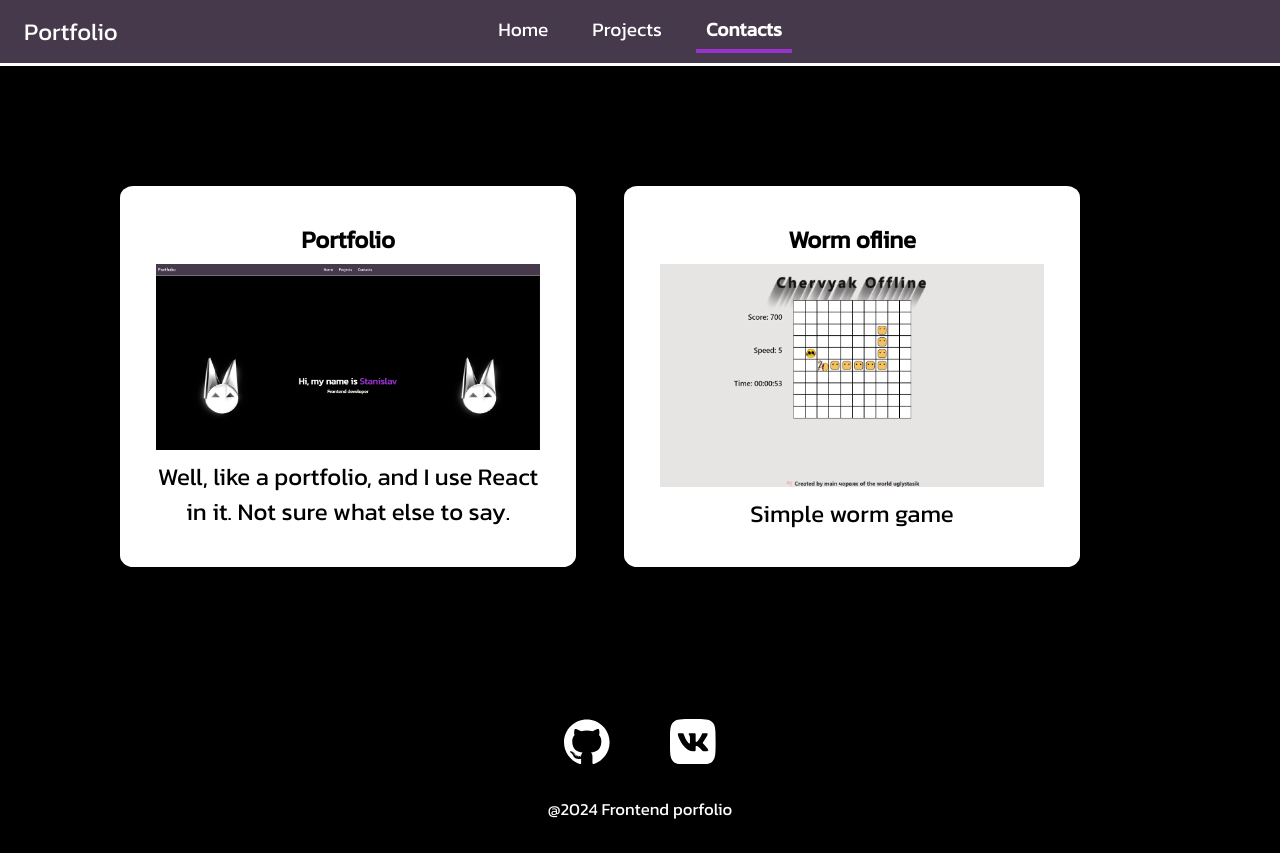
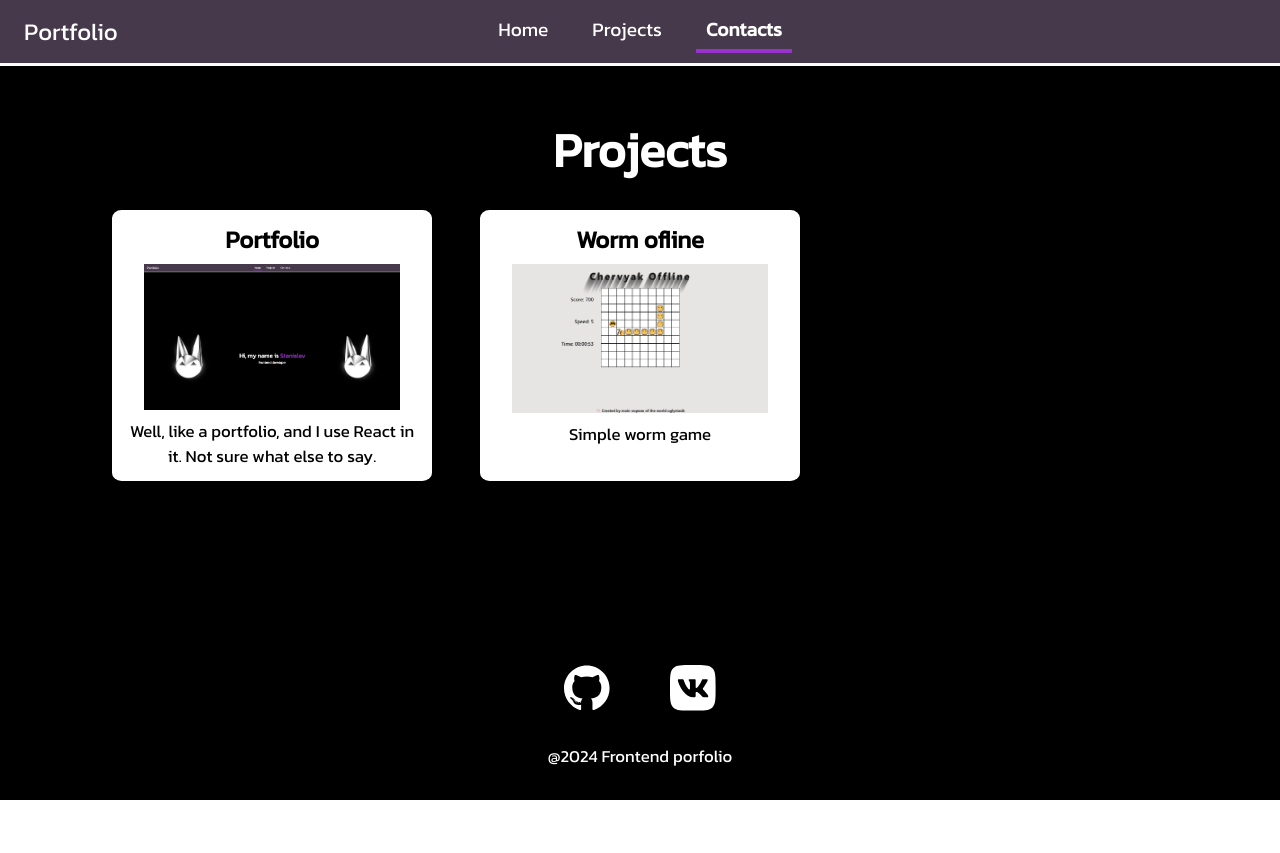
Before and after one commit to Kite-x3/Portfolio, a React (Vite) app: page /contacts in a window 1280 px wide. After the commit the page ends 800 px from the top, so only its background shows below. Built offline with nearby package versions, Linux system fonts and the light colour scheme.

Commit message:
fixed projects presentation and changed img of project1

```diff
--- a/src/components/projectBlock/ProjectBlock.module.css
+++ b/src/components/projectBlock/ProjectBlock.module.css
@@ -1,12 +1,17 @@
 .projectBlock {
   border-radius: 3%;
   background-color: white;
-  padding: 1.5rem;
+  padding: 0.5rem;
 }
 
 .projectBlock img {
-  max-width: 30vw;
+  max-width: 20vw;
+  min-width: 5vw;
 }
 .projectBlock h2 {
   margin-bottom: 0.3rem;
 }
+
+.projectBlock p {
+  font-size: 0.7rem;
+}
--- a/src/components/projectList/ProjectList.module.css
+++ b/src/components/projectList/ProjectList.module.css
@@ -1,7 +1,18 @@
 .projectContainer {
   display: grid;
-  grid-template-columns: 1fr 1fr 1fr;
+  grid-template-columns: 25vw 25vw 25vw;
   text-align: center;
   gap: 2rem;
-  padding: 5rem;
 }
+
+.projectSection {
+  display: flex;
+  flex-direction: column;
+  align-items: center;
+  margin: 2rem;
+}
+.projectSection .projectSectionHead {
+  color: white;
+  margin-bottom: 1rem;
+  font-size: 2rem;
+}
--- a/src/components/projectList/ProjectList.tsx
+++ b/src/components/projectList/ProjectList.tsx
@@ -4,10 +4,13 @@ import clases from './ProjectList.module.css'
 
 export default function ProjectList() {
   return (
-    <section className={clases.projectContainer}>
-      {projects.map((proj, index) => (
-        <ProjectBlock key={index} {...proj} />
-      ))}
+    <section className={clases.projectSection}>
+      <h2 className={clases.projectSectionHead}>Projects</h2>
+      <div className={clases.projectContainer}>
+        {projects.map((proj, index) => (
+          <ProjectBlock key={index} {...proj} />
+        ))}
+      </div>
     </section>
   )
 }
```
Also changed, not shown: src/components/img/projects/project1.png.
